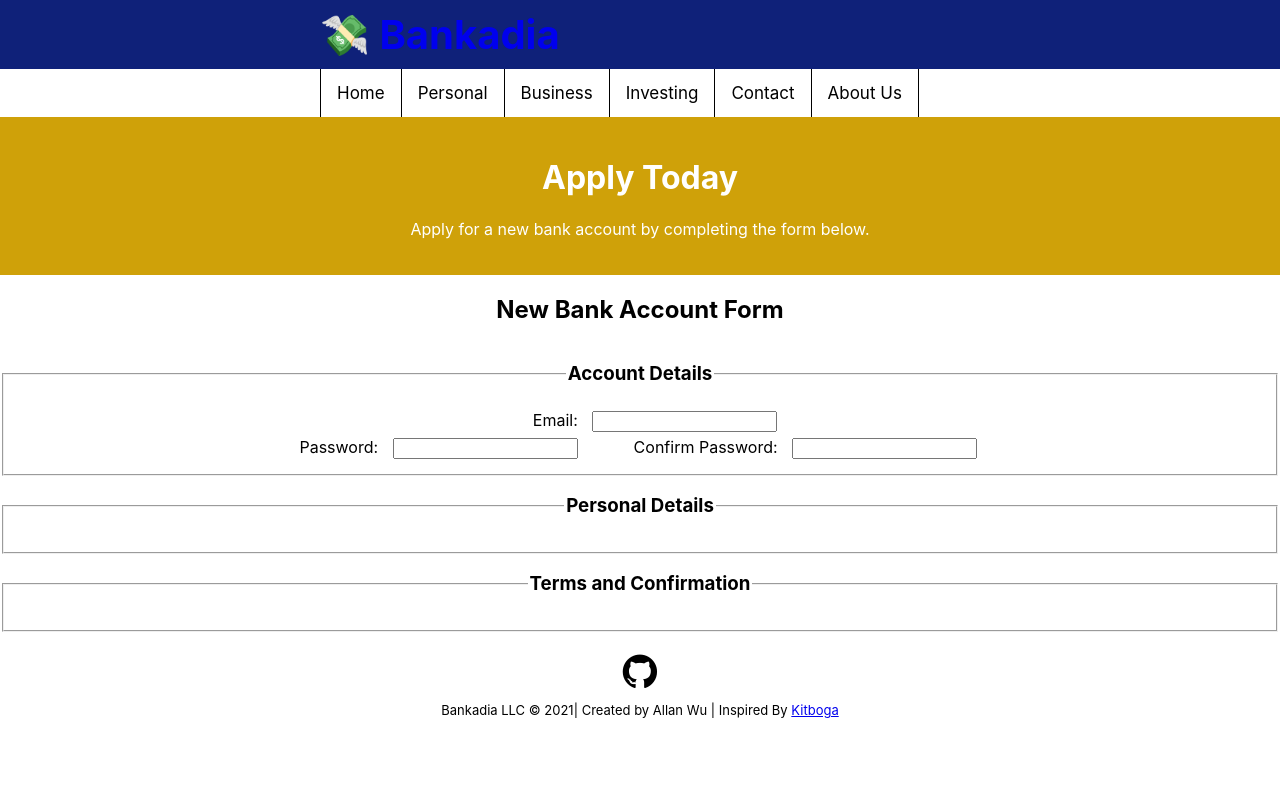
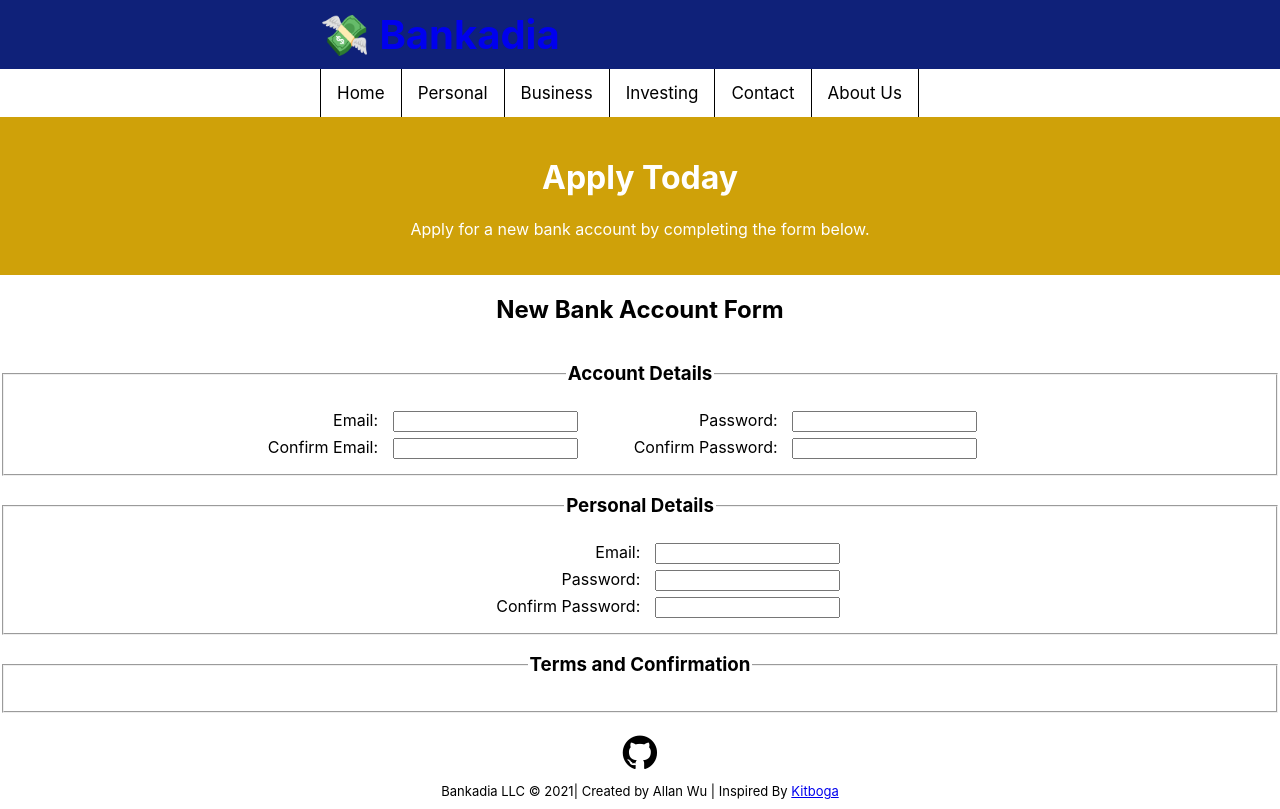
Before and after one commit to ywuhub/Bankadia, a React (Create React App) app: page /register in a window 1280 px wide. Built offline with nearby package versions, Linux system fonts and the light colour scheme.

Commit message:
Progress: Fixed the alignments of the registration form using columns

```diff
--- a/src/registration.css
+++ b/src/registration.css
@@ -33,3 +33,21 @@
     margin-right:10px;
     text-align:right;
 }
+
+.register-col:first-child {
+    float: left;
+    width: 50%;
+    text-align: right;
+}
+
+.register-col:last-child {
+    float: right;
+    width: 50%;
+    text-align: left;
+}
+
+.register-col:after {
+    content: "";
+    display: table;
+    clear: both;
+}
--- a/src/registration.js
+++ b/src/registration.js
@@ -16,15 +16,33 @@ function Register() {
                             <h3>Account Details</h3>
                         </legend>
                         <div class="account-details">
-                            <label for="email" class="account_label">Email:</label> <input type="text" name="email"/> <br/>
-                            <label for="password" class="account_label">Password:</label> <input type="password" name="password"/>
-                            <label for="confirm_password" class="account_label">Confirm Password:</label> <input type="password" name="confirm_password"/><br/>
+                            <div class="register-row">
+                                <div class="register-col">
+                                    <label for="email" class="account_label">Email:</label> <input type="text" name="email"/><br/>
+                                </div>
+                                <div class="register-col">
+                                    <label for="password" class="account_label">Password:</label> <input type="password" name="password"/>
+                                </div>
+                            </div>
+                            <div class="register-row">
+                                <div class="register-col">
+                                    <label for="confirm_email" class="account_label">Confirm Email:</label> <input type="text" name="confirm_email"/><br/>
+                                </div>
+                                <div class="register-col">
+                                    <label for="confirm_password" class="account_label">Confirm Password:</label> <input type="password" name="confirm_password"/><br/>
+                                </div>
+                            </div>
                         </div>
                     </fieldset>
                     <fieldset>
                         <legend>
                             <h3>Personal Details</h3>
                         </legend>
+                        <div>
+                            <label for="email" class="account_label">Email:</label> <input type="text" name="email"/> <br/>
+                            <label for="password" class="account_label">Password:</label> <input type="password" name="password"/><br/>
+                            <label for="confirm_password" class="account_label">Confirm Password:</label> <input type="password" name="confirm_password"/><br/>
+                        </div>
                     </fieldset>
                     <fieldset>
                         <legend>
```
Also changed, not shown: 1 other file (tests, documents, lock files or other folders).
